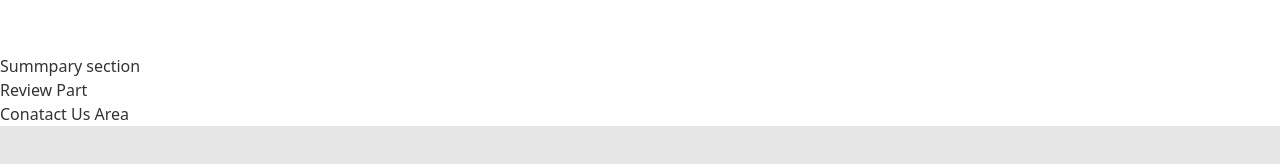
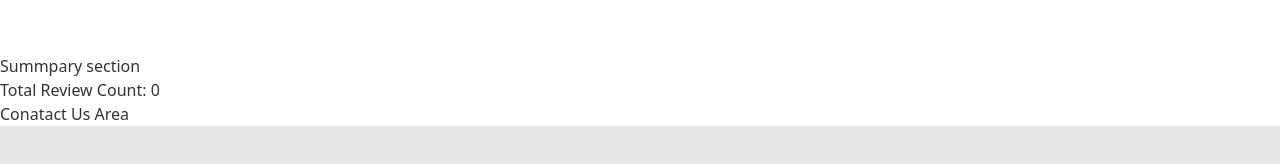
Before and after one commit to bishwajit70/manufacturer-interactive-website-client, a React (Create React App) app: page / in a window 1280 px wide. Shown: the part 1610-1774 px from the top of the page. Built offline with nearby package versions, Linux system fonts and the light colour scheme; no server answers.

Commit message:
review in home page done

```diff
--- a/src/Pages/Home/Reviews.js
+++ b/src/Pages/Home/Reviews.js
@@ -1,9 +1,17 @@
-import React from 'react';
+import React, { useEffect, useState } from 'react';
 
 const Reviews = () => {
+    const [reviews, setReviews] = useState([])
+    useEffect(() => {
+        fetch('http://localhost:5000/review')
+            .then(res => res.json())
+            .then(data => setReviews(data))
+
+    }, [])
+
     return (
         <div>
-            <h2>Review Part</h2>
+            <h2>Total Review Count: {reviews.length}</h2>
         </div>
     );
 };
--- a/src/Pages/Purchase.js
+++ b/src/Pages/Purchase.js
@@ -1,6 +1,7 @@
 import React, { useEffect, useState } from 'react';
 import { useAuthState } from 'react-firebase-hooks/auth';
 import { useParams } from 'react-router-dom';
+import { toast } from 'react-toastify';
 import auth from '../firebase.init';
 import Footer from './Home/Footer';
 
@@ -52,7 +53,7 @@ const Purchase = () => {
             .then(res => res.json())
             .then(data => {
                 console.log(data)
-                alert("Order Placed Successfully.");
+                toast.success("Order Placed Successfully.")
                 event.target.reset();
             })
     }
```
